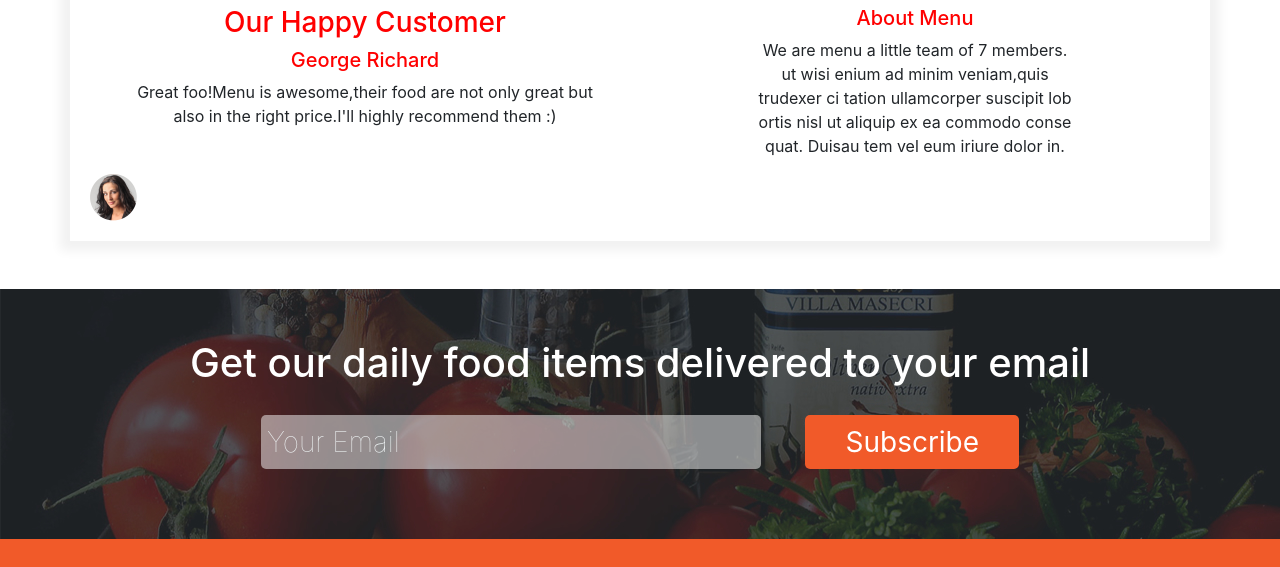
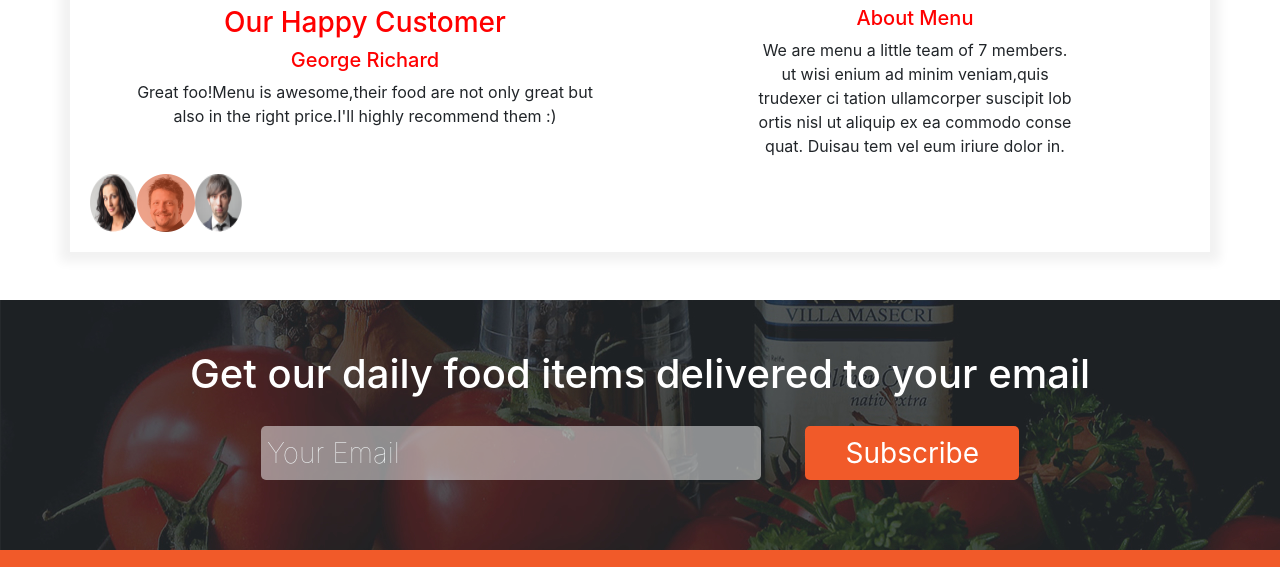
Before and after one commit to abbiemurugi/AnitasKitchen, a plain HTML site: page index.html in a window 1280 px wide. Shown: the part 2482-3049 px from the top of the page. Drawn offline with Linux system fonts and the light colour scheme.

Commit message:
html change

```diff
--- a/index.html
+++ b/index.html
@@ -126,6 +126,8 @@
     quat. Duisau tem vel eum iriure dolor in.<br>
 </div>
 <img src="images/p1.png" alt="images">
+<img src="images/p2.png" alt="images">
+<img src="images/p3.png" alt="images">
 </div>
 </div>
 <div class="col-md-12 mail" id="mail">
```
